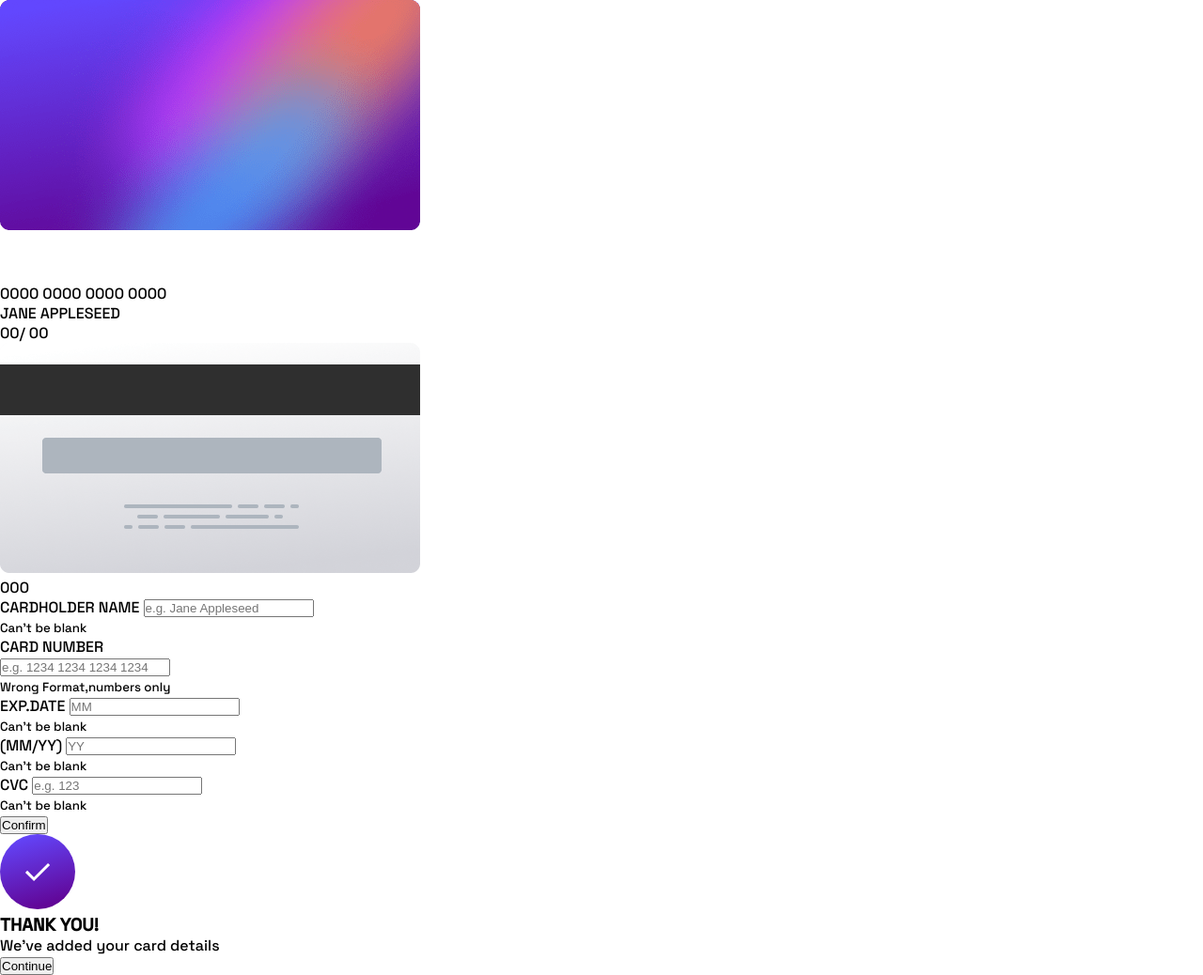
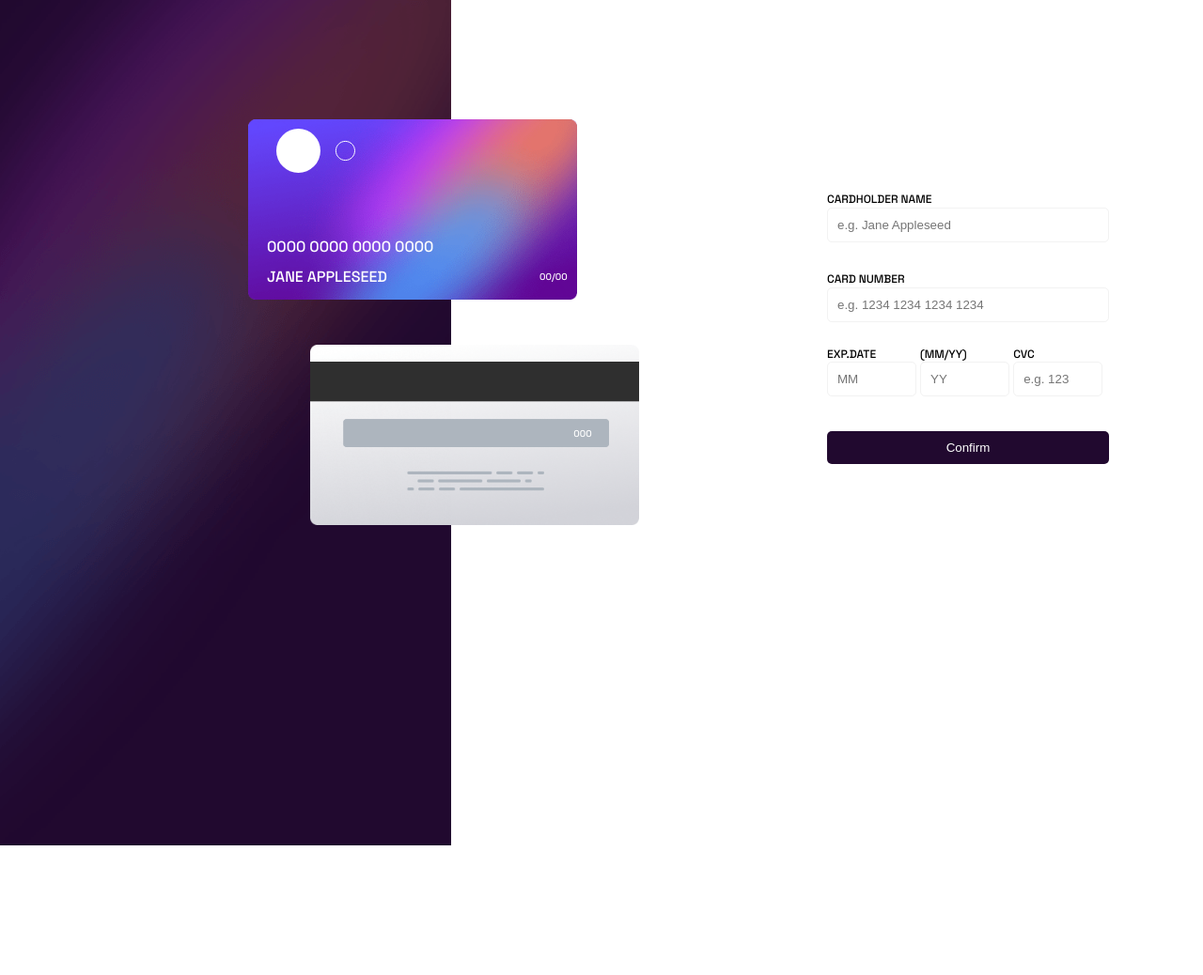
Before and after one commit to Lisa-marie-code/card_details, a plain HTML site: page index.html in a window 1280 px wide. Shown: the whole page at 94% size. After the commit the page ends 900 px from the top, so only its background shows below. Drawn offline with Linux system fonts and the light colour scheme.

Commit message:
desktop completed

```diff
--- a/index.css
+++ b/index.css
@@ -7,7 +7,6 @@
 body{
     font-family: 'Space Grotesk', sans-serif;
 }
-
 :root{
 --button-color:hsl(278, 68%, 11%);
 --button-text-color:#fff;
@@ -20,23 +19,131 @@ body{
 }
 
 
+ /* DESKTOP DESIGN    */
+ .container{
+   display: grid;
+   grid-template-columns: 480px 960px;
+ }
+ .container_1{
+    margin: 200px 200px 0 400px;
+ }
+ .card{
+    background-image: url(./images/bg-main-desktop.png);
+    background-repeat: no-repeat;
+    height: 900px;
+}
+.card img{
+    width: 350px;
+}
+
+.card .front_card{
+    position: absolute;
+    margin: 127px 0 0 264px;
+}
+.front_card .circle{
+    position: absolute;
+    top: 10px;
+    left: 30px;
+}
+.card .back_card{
+    /* position: absolute; */
+    margin: 367px 0 0 330px;
+}
+input{
+    padding: 10px;
+    border-radius: 5px;
+    border: none;
+    border: var(--input-border);
+    width: 300px;
+    cursor: pointer;
+}
+.input_cover{
+    width: 300px;
+}
+.input:hover{
+    color: var(--input-hover);
+}
+label{
+    font-size: 12px;
+}
+small{
+    line-height: 2;
+    color: var(--error-text);
+    visibility: hidden;
+}
+button{
+    background-color: var(--button-color) !important;
+    padding: 10px 80px;
+    color: var(--button-text-color);
+    border: none;
+    border-radius: 5px;
+    margin-top: 10px;
+    width: 300px;
+    cursor: pointer;
+}
+.card_one_details1 div label{
+    display: block;
+    }
+
+    .card_one_details1  .expiry,.expiry_year,
+    .cvc{
+        display: inline-block;
+    }
+    .card_one_details1 input{
+        width: 95px;
+    }
+    .confirm_input{
+        width: 300px;
+        text-align: center;
+        margin: auto;
+        display: none;
+    }
+.default_details{
+    position: absolute;
+    top: 120px;
+    left: 20px;
+    color: var(--default-color);
+}
+.default_details p{
+    line-height: 2;
+}
+.span{
+    font-size: var(--details-text);
+    display: flex;
+    padding-left: 290px;
+    position: absolute;
+    bottom: 10px;
+}
+.cvc_input{
+    width: 30px;
+    position: absolute;
+    top: 455px;
+    left: 605px;
+    text-align: center;
+    color: var(--default-color);
+    font-size: var(--details-text);
+}
 
 
 /* MOBILE DESIGN */
 @media only screen and (min-width: 320px) and (max-width: 480px) {
     /* card */
-    .container{
-
-    }
+   .container{
+    display: block;
+   }
+   .container_1{
+    margin: 0;
+   }
+   .card img{
+    width: 250px;
+}
 .card{
     height: 235px;
     background-image: url(./images/bg-main-mobile.png);
 }
-.card img{
-    width: 250px;
-}
+
 .card .front_card {
-    position: absolute;
+
     margin: 130px 150px auto 20px;
     box-shadow:  rgba(0, 0, 0, 0.142481) 0px 39px 60px;
 }
@@ -45,7 +152,7 @@ body{
     display: flex;
     padding-left: 190px;
     position: absolute;
-   bottom: 20px;
+   bottom: 5px;
 
 }
 .cvc_input{
@@ -59,22 +166,21 @@ body{
 }
 .default_details{
     position: absolute;
-    top: 65px;
+    top: 75px;
+    left: 15px;
     color: var(--default-color);
-    padding: 15px;
+    /* padding: 10px; */
 }
 
-.default_details p{
-    line-height: 2;
-}
+
 #card_name_new{
     font-size: var(--details-text);
 
 }
-.circle{
+.front_card .circle{
     position: absolute;
     top: 10px;
-
+    left: 10px;
 }
 .card .back_card{
     margin: 0 0 auto 50px;
@@ -85,31 +191,9 @@ body{
     width: 300px;
     padding: 75px 0;
     margin: auto;
-
 }
 .input_cover label{
     padding-top: 25px;
-}
-input{
-    padding: 10px;
-    border-radius: 5px;
-    border: none;
-    border: var(--input-border);
-    width: 300px;
-    cursor: pointer;
-}
-
-.input:hover{
-    color: var(--input-hover);
-
-}
-label{
-    font-size: 12px;
-}
-small{
-    line-height: 2;
-    color: var(--error-text);
-    visibility: hidden;
 }
 #num_error{
     color: var(--error-text);
@@ -133,19 +217,11 @@ display: block;
     text-align: center;
     margin: auto;
     display: none;
+
 }
 .confirm_input p{
    color: var(--confirm-text);
    line-height: 3;
 }
-button{
-    background-color: var(--button-color) !important;
-    padding: 10px 80px;
-    color: var(--button-text-color);
-    border: none;
-    border-radius: 5px;
-    margin-top: 30px;
-    width: 300px;
-}
 
 }
--- a/index.html
+++ b/index.html
@@ -15,6 +15,7 @@
   </head>
   <body>
     <div class="container">
+
       <div class="card">
         <div class="front_card">
           <img src="/images/bg-card-front.png" alt="" />
@@ -41,7 +42,8 @@
         </div>
       </div>
 
-      <div class="input_cover" id="input_cover_true" >
+      <div class="container_1">
+  <div class="input_cover" id="input_cover_true" >
         <div class="card_one">
           <div class="card_one_details">
                 <label for="card_name">CARDHOLDER NAME</label>
@@ -50,6 +52,8 @@
                   name="card-neutral"
                   id="holder_details"
                   placeholder="e.g. Jane Appleseed"
+                  maxlength="29"
+                  required
                 /><br />
                 <small>Can't be blank</small><br />
                 <label for="card-number">CARD NUMBER </label><br />
@@ -58,8 +62,9 @@
                   name="number-exact"
                   id="number_details"
                   placeholder="e.g. 1234 1234 1234 1234"
+                  maxlength="19"
                 /><br />
-                <small id="num_error">Wrong Format,numbers only</small>
+                <small id="num_error">Wrong Format, numbers only</small>
 
 
           </div>
@@ -73,6 +78,7 @@
               name="exp.date"
               id="exp_month"
               placeholder="MM"
+
             /><br>
             <small>Can't be blank</small>
           </div>
@@ -84,6 +90,8 @@
               name="exp.year"
               id="exp_year"
               placeholder="YY"
+             maxlength="2"
+
             /><br>
             <small>Can't be blank</small>
           </div>
@@ -95,6 +103,7 @@
               name="exp.cvc"
               id="exp_cvc"
               placeholder="e.g. 123"
+              maxlength="3"
             /><br>
             <small>Can't be blank</small>
           </div>
@@ -110,6 +119,8 @@
         <p>We've added your card details</p>
         <button type="submit"> Continue</button>
     </div>
+      </div>
+
 
     </div>
 
--- a/index.js
+++ b/index.js
@@ -1,23 +1,24 @@
 
-function validateNum() {
-  let numDetails = document.getElementById("number_details").value;
-  let carding =  /^\d{16}$/;
+// function validateNum() {
+//   let numDetails = document.getElementById("number_details").value;
+//   let carding =  /^\d{19}$/;
 
-  if (carding.test(numDetails)) {
-    document.getElementById("num_error").style.visibility = "hidden";
+//   if (carding.test(numDetails)) {
+//     document.getElementById("num_error").style.visibility = "hidden";
 
-    console.log(numDetails);
-  } else {
-    document.getElementById("num_error").style.visibility = "visible";
-    document.getElementsByName("number-exact")[0].style.borderColor = "red";
-  }
-  }
+//     console.log(numDetails);
+//   } else {
+//     document.getElementById("num_error").style.visibility = "visible";
+//     document.getElementsByName("number-exact")[0].style.borderColor = "red";
+
+//   }
+//   }
 
 
 
 
 document.getElementById('holder_details').oninput = () =>{
- let holder = document.getElementById('card_name_new').innerText = document.getElementById('holder_details').value;
+ let holder = document.getElementById('card_name_new').innerText= document.getElementById('holder_details').value.toUpperCase();
  console.log(holder);
  localStorage.setItem('holder',JSON.stringify(holder));
 }
@@ -35,15 +36,17 @@ document.getElementById('exp_year').oninput = () =>{
 }
 
 document.getElementById('exp_cvc').oninput = () =>{
-  document.getElementById('cvc_newInput').innerText = document.getElementById('exp_cvc').value;
+  document.getElementById('cvc_newInput').innerText= document.getElementById('exp_cvc').value;
 }
 
+document.getElementById('number_details').addEventListener('input', function(e){
+e.target.value = e.target.value.replace(/[^\d]/g, '').replace(/(.{4})/g, '$1 ').trim();
+})
 
 
 
 if(validateNum){
-let confirmSuccess = document.getElementById('confirm_cover');
-
+let confirmSuccess = document.querySelector('confirm_cover');
 confirmSuccess.style.display = 'block';
 }else{
   confirmSuccess.style.display = 'none';
```
